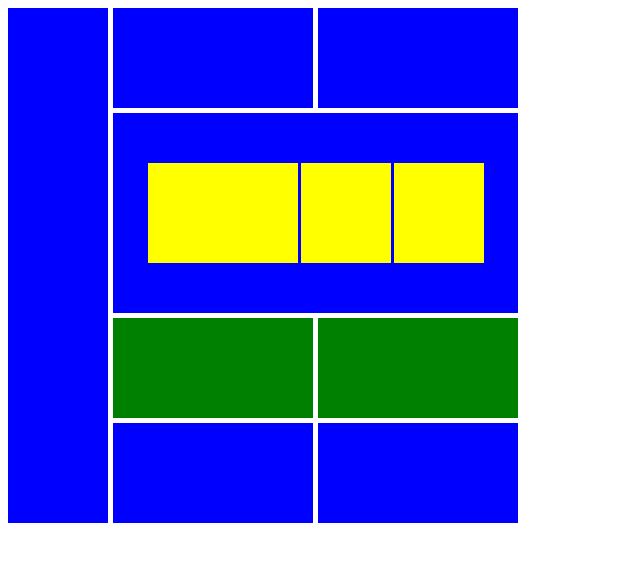
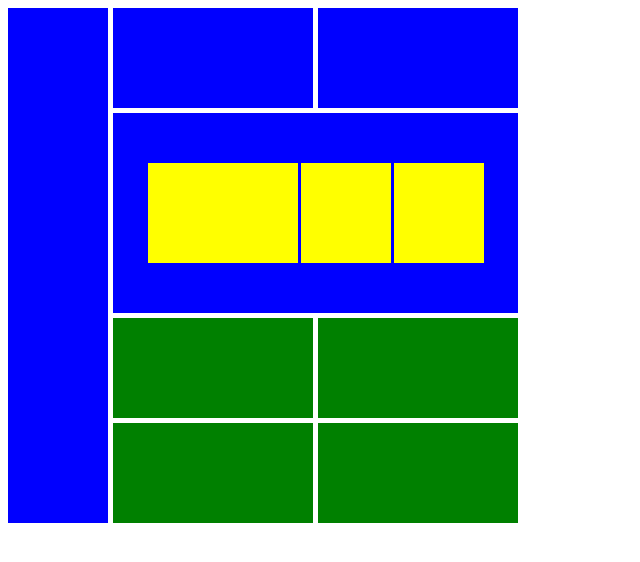
Before and after one commit to REYES-ChloieCharmelleG/BOXES, a plain HTML site: page index.html in a window 1280 px wide. Shown: the whole page, without its empty margins (0-640 px from the left). Drawn offline with Linux system fonts and the light colour scheme.

Commit message:
Update index.html

```diff
--- a/index.html
+++ b/index.html
@@ -21,8 +21,8 @@
 
             <div class="box3"></div>
              <div class="box4"></div>
-              <div class="box"></div>
-               <div class="box"></div>
+              <div class="box5"></div>
+               <div class="box6"></div>
 
     </div>
   </body>
```
